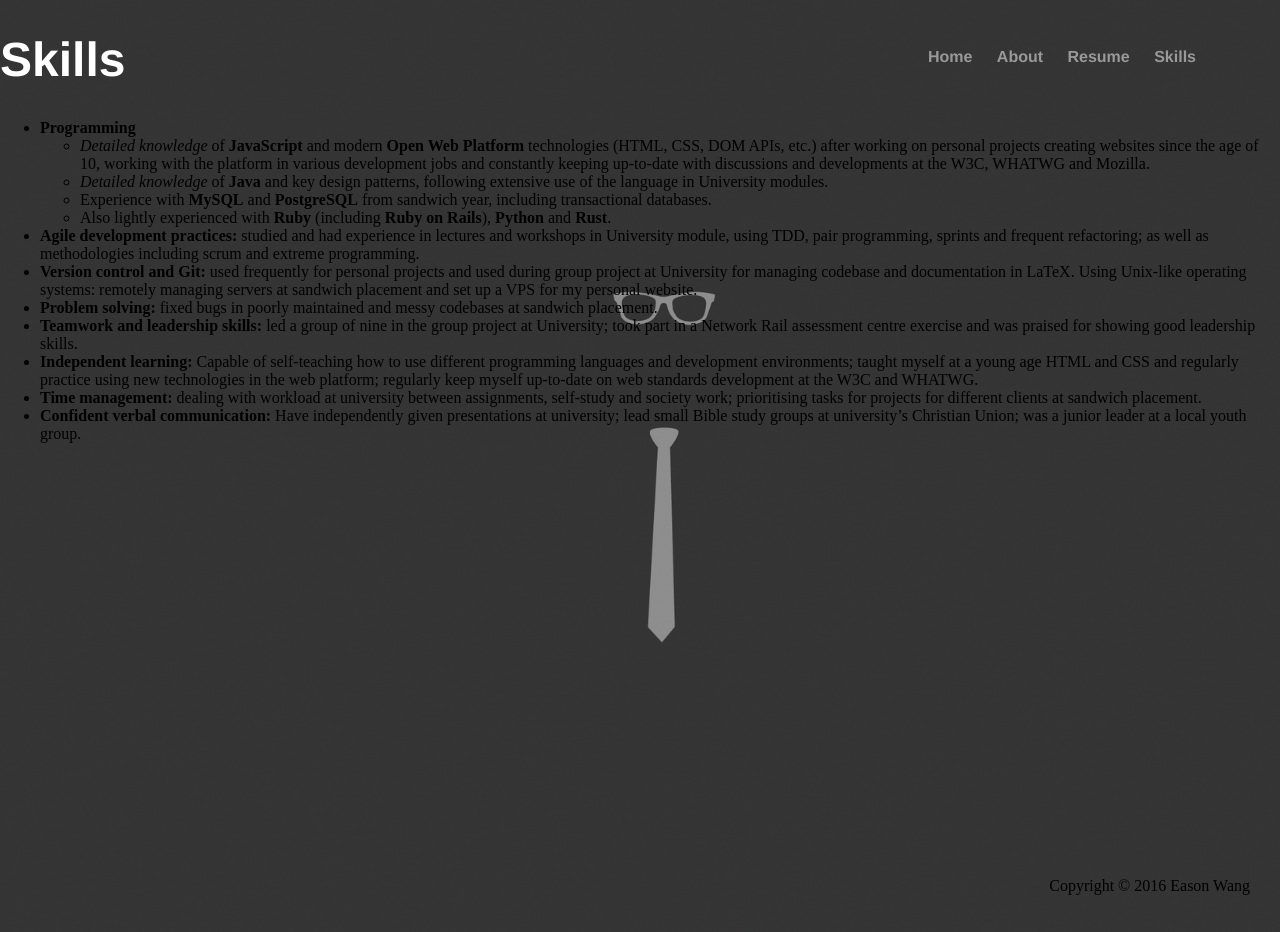
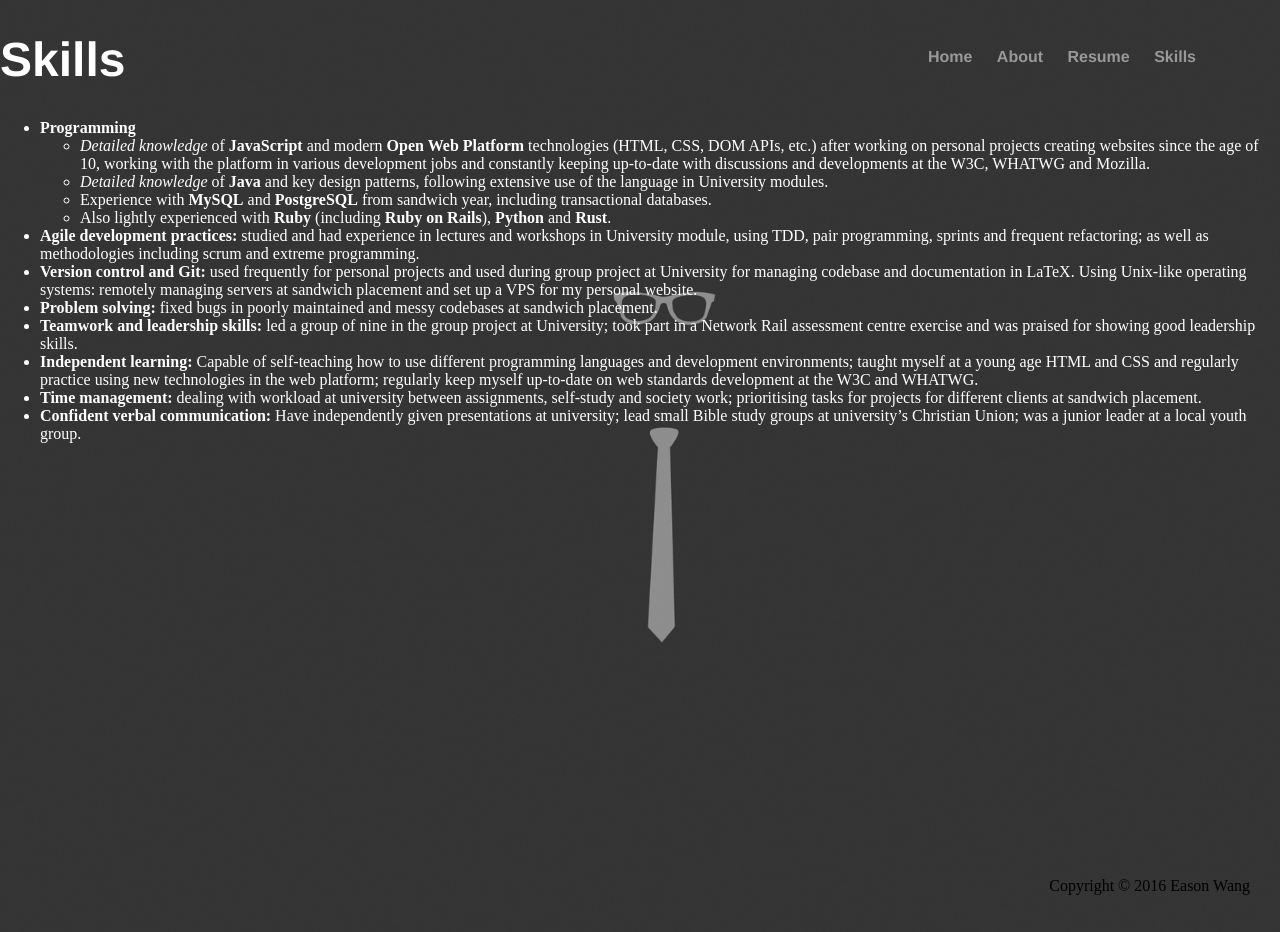
Before and after one commit to Eason666/Easonwang.github.io, a Jekyll site: the page built from blog/index.html, in a window 1280 px wide. Built offline with Jekyll 4.4.1, drawn with Linux system fonts in a browser that asks for light colours.

Commit message:
Update index.html

```diff
--- a/blog/index.html
+++ b/blog/index.html
@@ -3,7 +3,7 @@ layout: default
 title: Eason
 ---
 	<h1 id="skills">Skills</h1>
-	<ul>
+	<ul class="content">
 		<li><strong>Programming</strong>
 		<ul><li><em>Detailed knowledge</em> of <strong>JavaScript</strong> and modern <strong>Open Web Platform</strong> technologies (HTML, CSS, DOM APIs, etc.) after working on personal projects creating websites since the age of 10, working with the platform in various development jobs and constantly keeping up-to-date with discussions and developments at the W3C, WHATWG and Mozilla.</li>
 		<li><em>Detailed knowledge</em> of <strong>Java</strong> and key design patterns, following extensive use of the language in University modules.</li>
```
